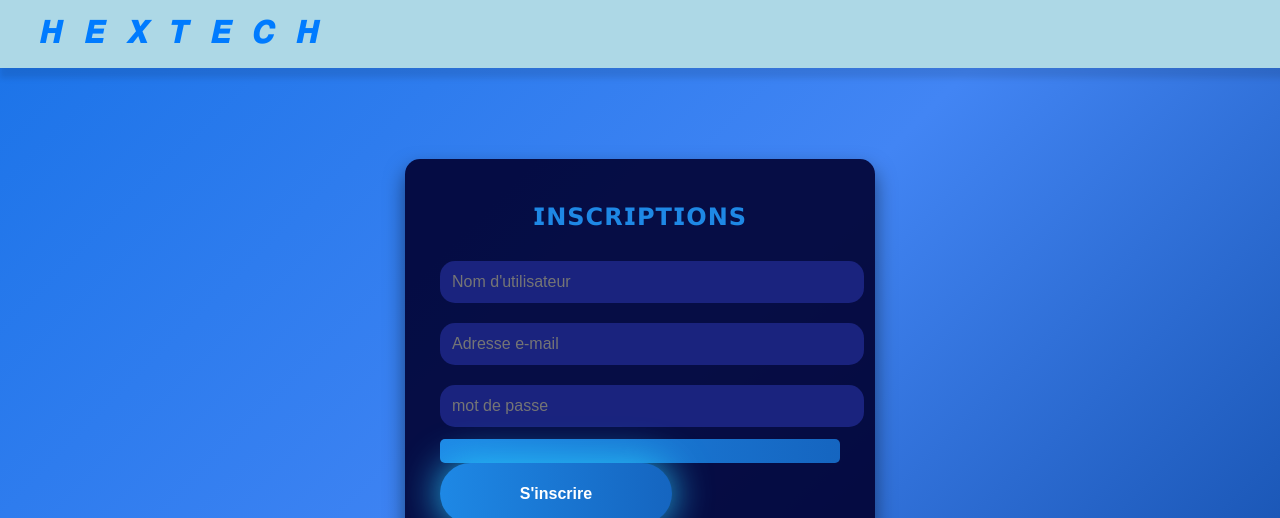
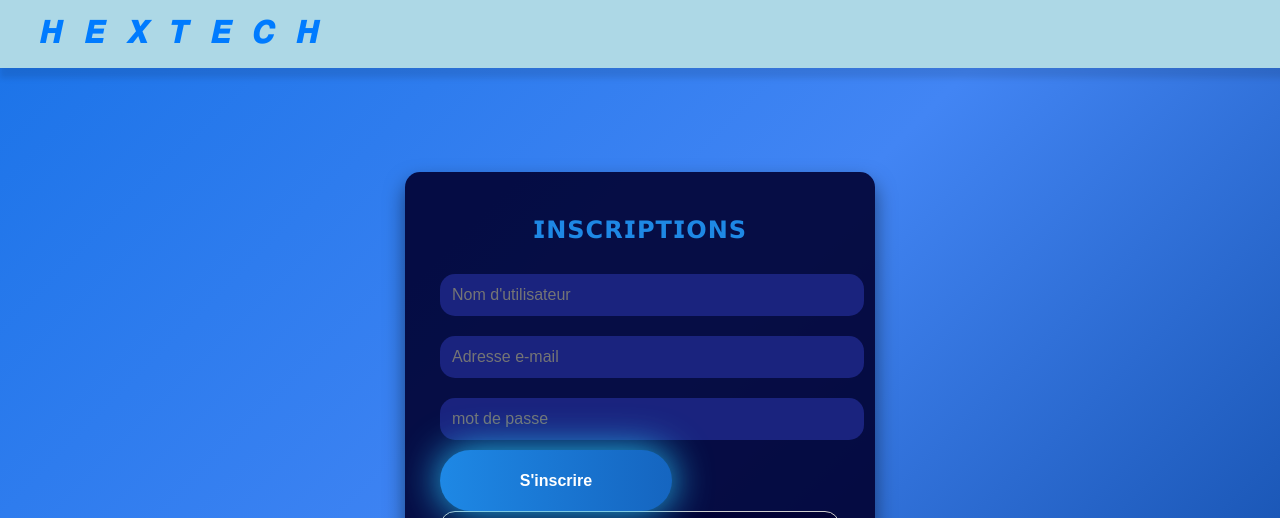
Before and after one commit to Samsmis01/www.hextechArc.com, a plain HTML site: page index.html in a window 1280 px wide. Shown: the top 518 px of the page. Drawn offline with Linux system fonts and the light colour scheme.

Commit message:
Update index.html

```diff
--- a/index.html
+++ b/index.html
@@ -229,10 +229,9 @@
             <input type="text" id="username" placeholder="Nom d'utilisateur" required>
             <input type="email" id="email" placeholder="Adresse e-mail" required>
             <input type="password" id="password" placeholder="mot de passe" required>
-            <button
-              <a href="hack.html"><button
-        class="btn" id="signup-btn">S'inscrire
-    </button>
+            <form action="hack.html">
+    <button class="btn" id="signup-btn">S'inscrire</button>
+            </form>
 
         </form>
 
```
